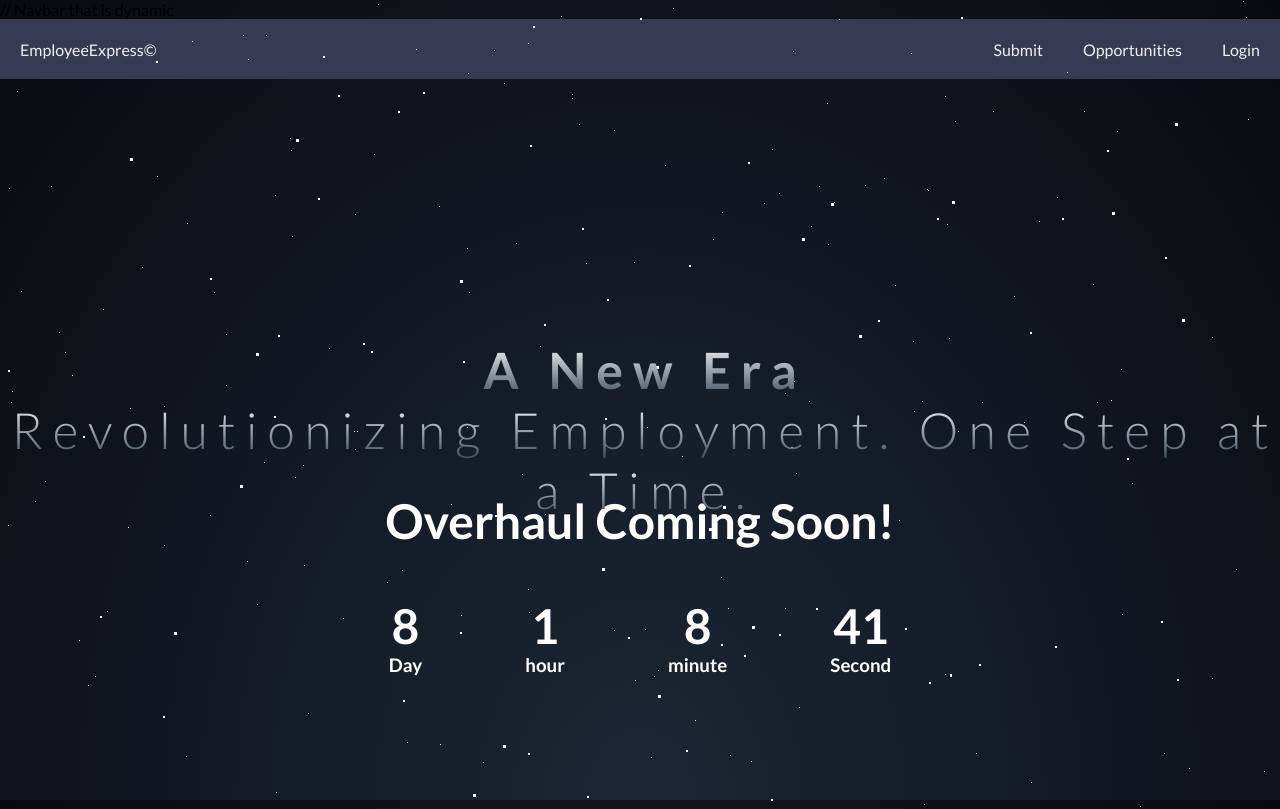
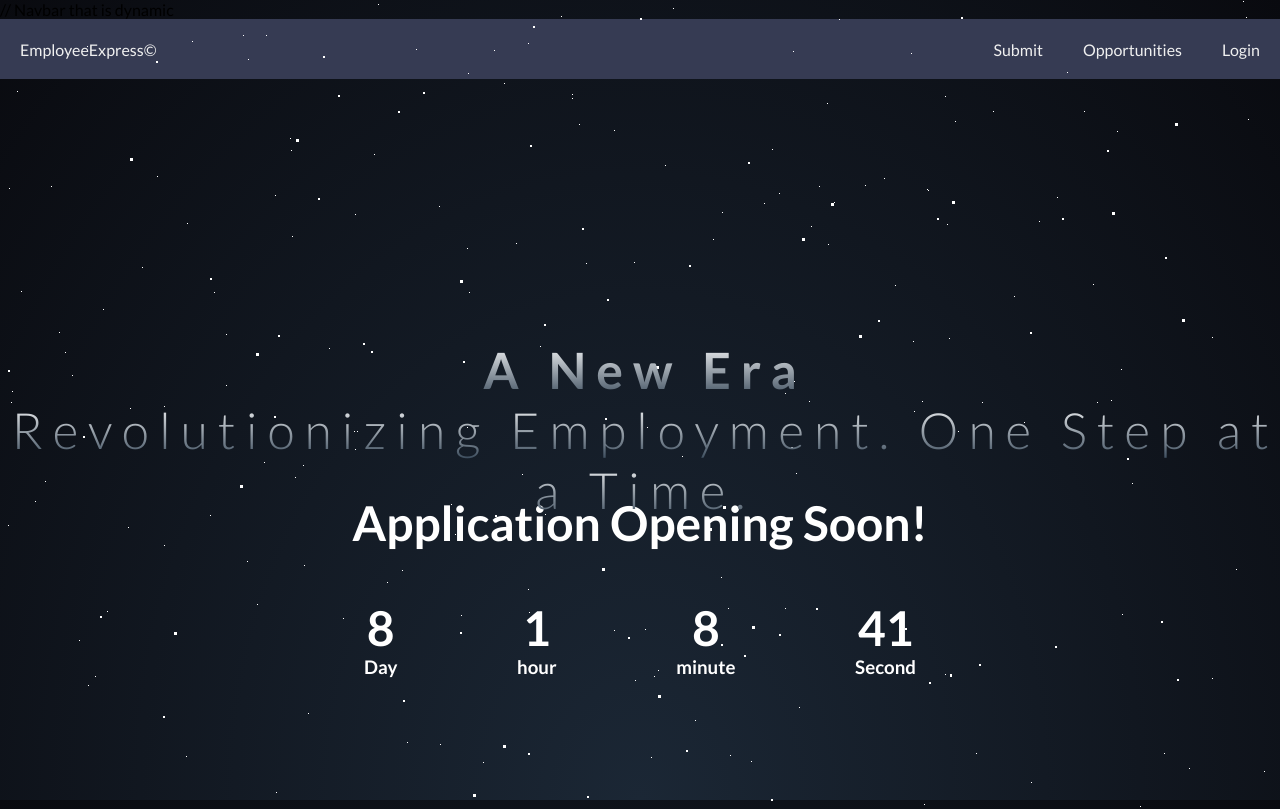
Before and after one commit to AshrithPonna/2025-FBLA-WCD-Proposal, a plain HTML site: page index.html in a window 1280 px wide. Shown: the top 809 px of the page. Drawn offline with Linux system fonts and the light colour scheme.

Commit message:
Fixing Timer Title

```diff
--- a/index.html
+++ b/index.html
@@ -58,7 +58,7 @@
 
         <section class="coming-soon">
           <div>
-            <h2>Overhaul Coming Soon!</h2>
+            <h2>Application Opening Soon!</h2>
             <div class="countdown">
               <div class="container-day">
                 <h3 class="day">Time</h3>
```
